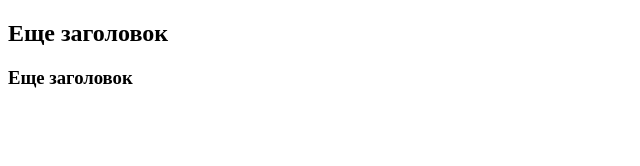
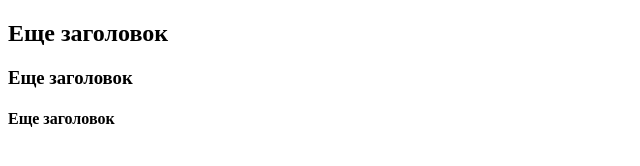
Before and after one commit to UlianaGC/sam3, a plain HTML site: page index.html in a window 1280 px wide. Shown: the whole page, without its empty margins (0-640 px from the left). Drawn offline with Linux system fonts and the light colour scheme.

Commit message:
4 commit

```diff
--- a/index.html
+++ b/index.html
@@ -9,5 +9,6 @@
 <body>
     <h2>Еще заголовок</h2>
     <h3>Еще заголовок</h3>
+    <h4>Еще заголовок</h4>
 </body>
 </html>
```
